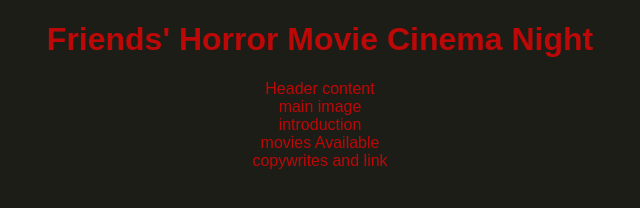
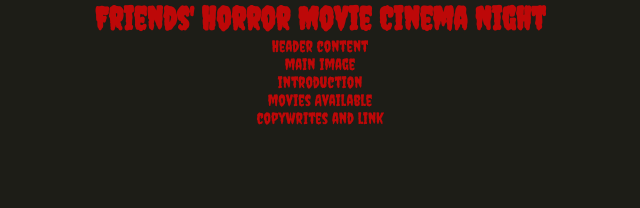
Before and after one commit to ZabeenaSherzoie/FHMC-, a plain HTML site: page index.html in a window 1280 px wide. Shown: the whole page, without its empty margins (320-960 px from the left). Drawn offline with Linux system fonts and the light colour scheme.

Commit message:
Add font

```diff
--- a/assets/css/style.css
+++ b/assets/css/style.css
@@ -1,5 +1,12 @@
+@import url('https://fonts.googleapis.com/css2?family=Creepster&display=swap');
+*{
+    margin:0;
+    padding:0;
+    border:none;
+}
 body{
-    font-family:fantasy;
+    font-family:'Creepster', cursive ;
+    font-weight:400;
     color:rgb(189, 8, 8);
     background-color: #1d1d17;
     text-align:center;
```
